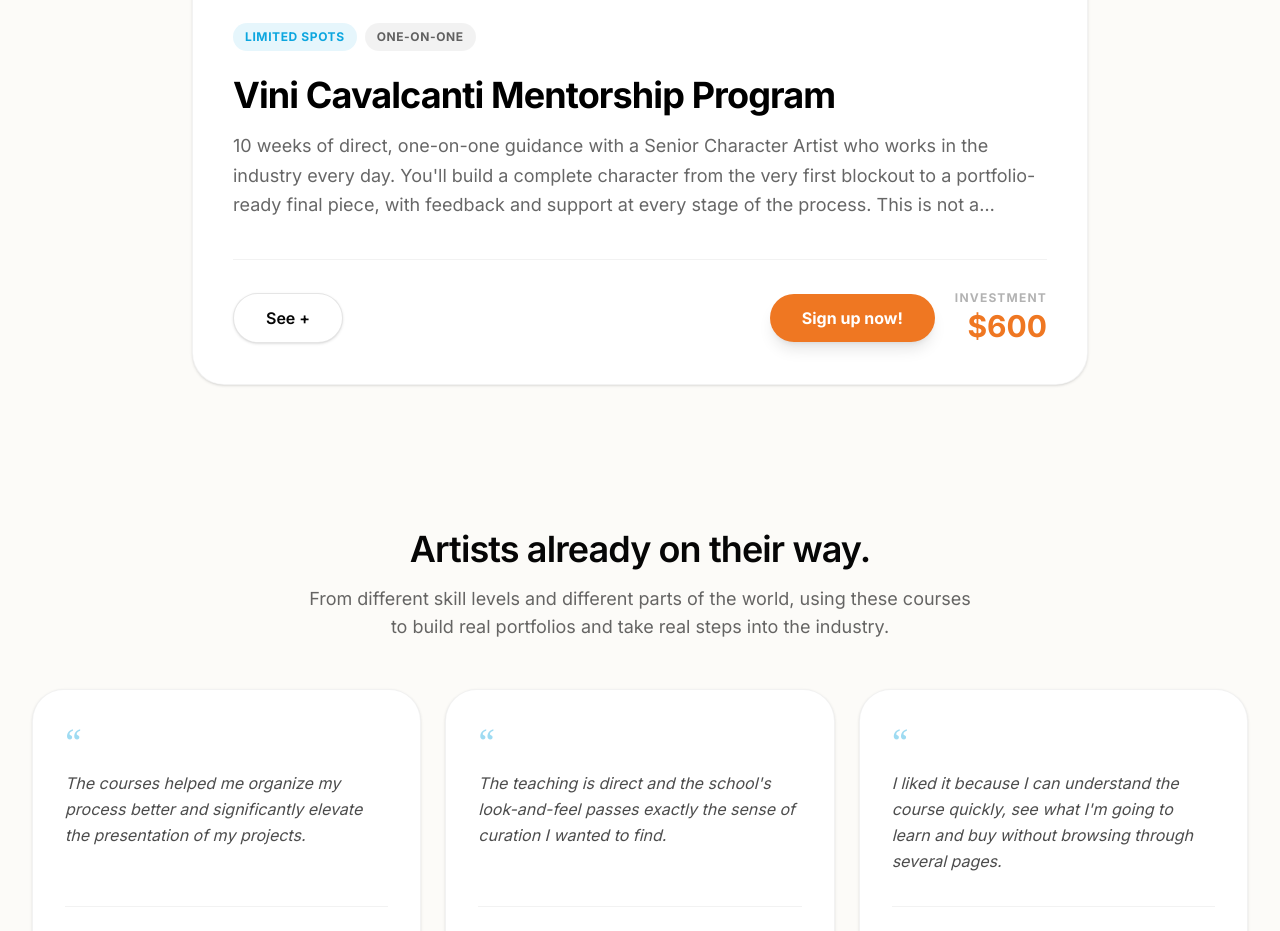
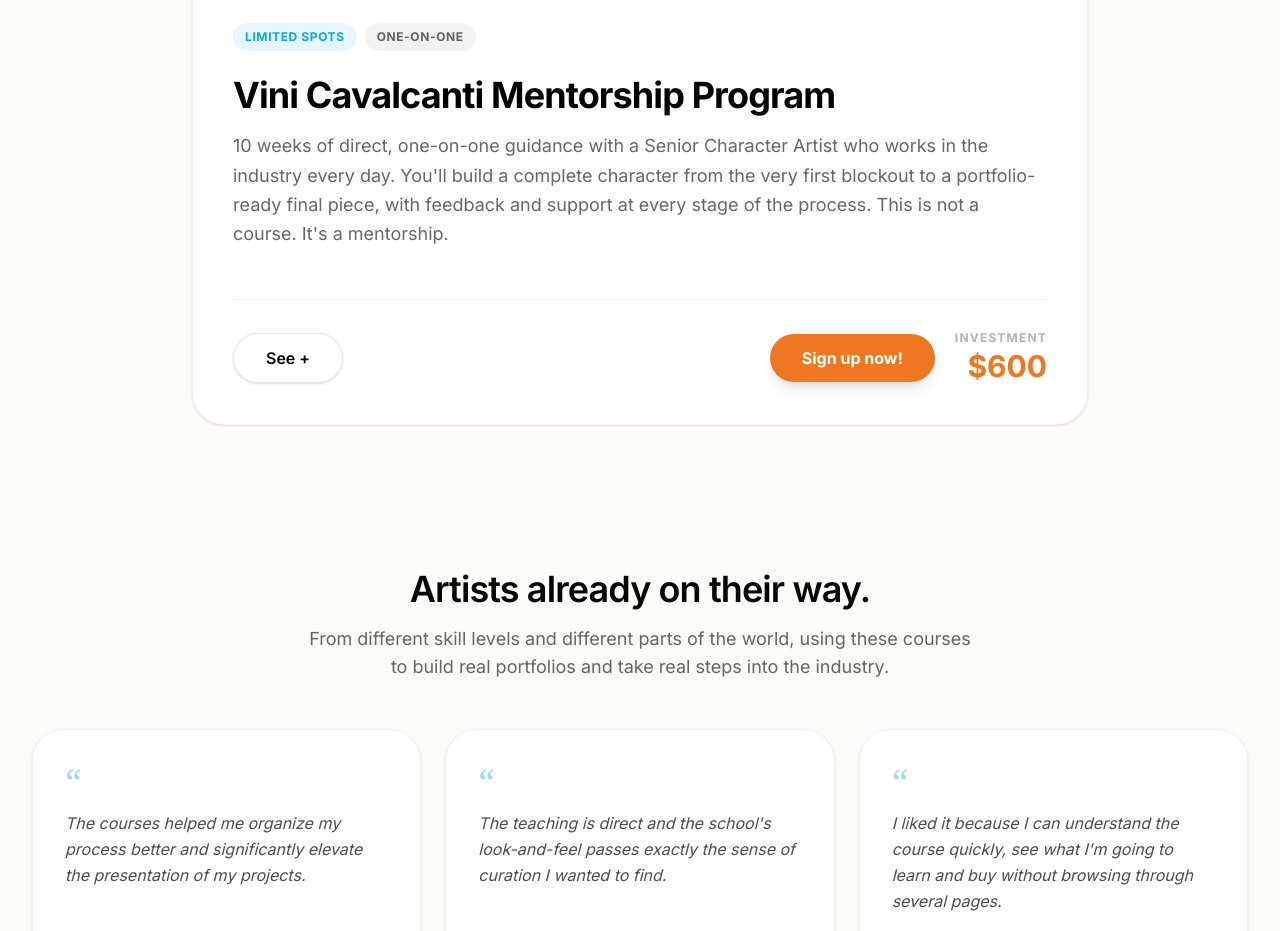
Before and after one commit to dagobortolon/VCSchool, a React (Vite) app: page / in a window 1280 px wide. Shown: the part 4920-5851 px from the top of the page. Built offline with nearby package versions, Linux system fonts and the light colour scheme.

Commit message:
feat(Mentorship): Increase mentorship description lines
Expand the displayed lines for the mentorship description from 3 to 5. This change improves the visibility of the mentorship content by allowing more text to be shown by default, enhancing user experience and information delivery.

```diff
--- a/src/components/Mentorship.tsx
+++ b/src/components/Mentorship.tsx
@@ -73,7 +73,7 @@ export default function Mentorship({ t }: MentorshipProps) {
                 {t.title}
               </h3>
 
-              <p className="mt-4 text-lg leading-relaxed text-black/60 line-clamp-3 min-h-[5rem]">
+              <p className="mt-4 text-lg leading-relaxed text-black/60 line-clamp-5 min-h-[8rem]">
                 {t.body}
               </p>
 
```
